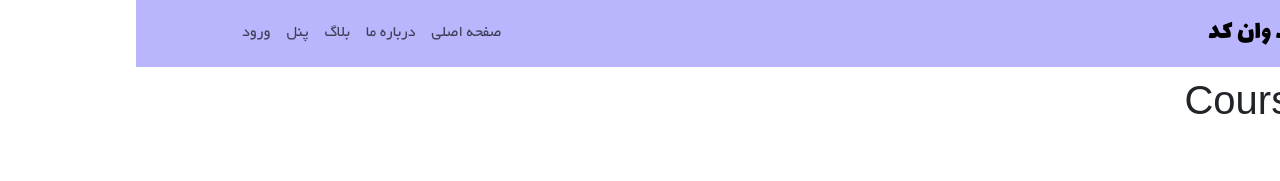
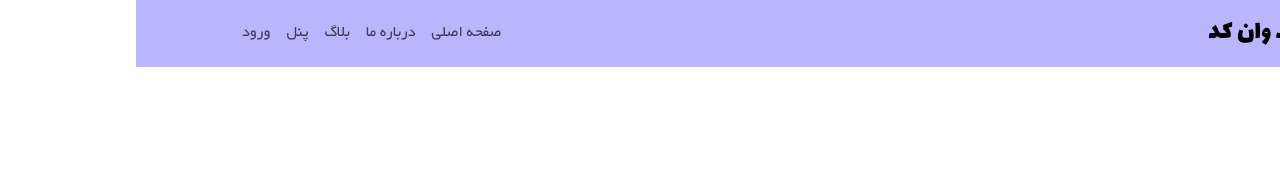
Before and after one commit to bahareseddigh/SPA, a React (Vite) app: page /course/1 in a window 1280 px wide. Shown: the top 181 px of the page. Built offline with nearby package versions, Linux system fonts and the light colour scheme.

Commit message:
import and use some components in Course.jsx

```diff
--- a/src/pages/course/Course.jsx
+++ b/src/pages/course/Course.jsx
@@ -2,6 +2,7 @@ import MyNavbar from '../../components/navbar/Navbar'
 import './Course.css'
 import { courseData } from '../../data'
 import { useParams } from 'react-router-dom'
+import { Col, Container, Row } from 'react-bootstrap'
 function Course(){
 
     const courseId = useParams().courseId
@@ -11,7 +12,12 @@ function Course(){
     return(
         <>
         <MyNavbar />
-        <h1>Course Page</h1>
+        <Container>
+            <Row>
+                <Col></Col>
+                <Col></Col>
+            </Row>
+        </Container>
         </>
     )
 }
```
